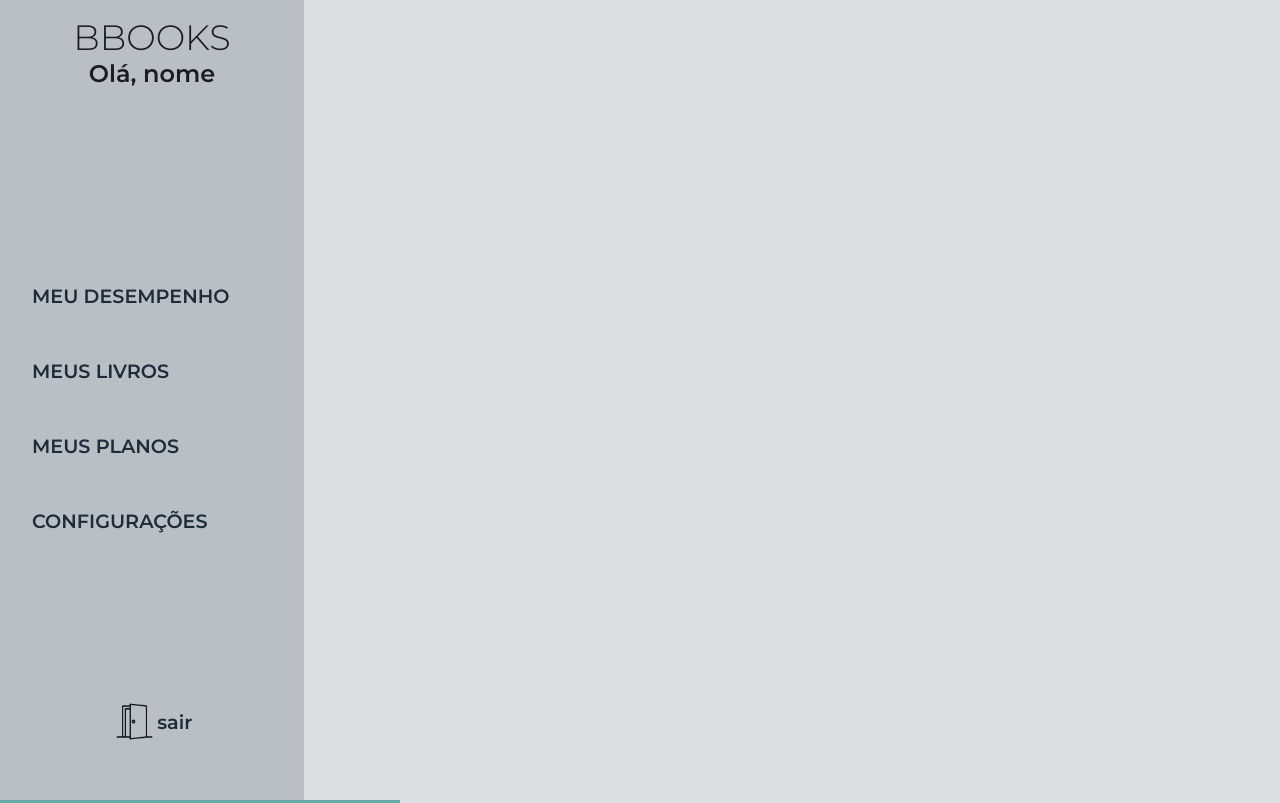
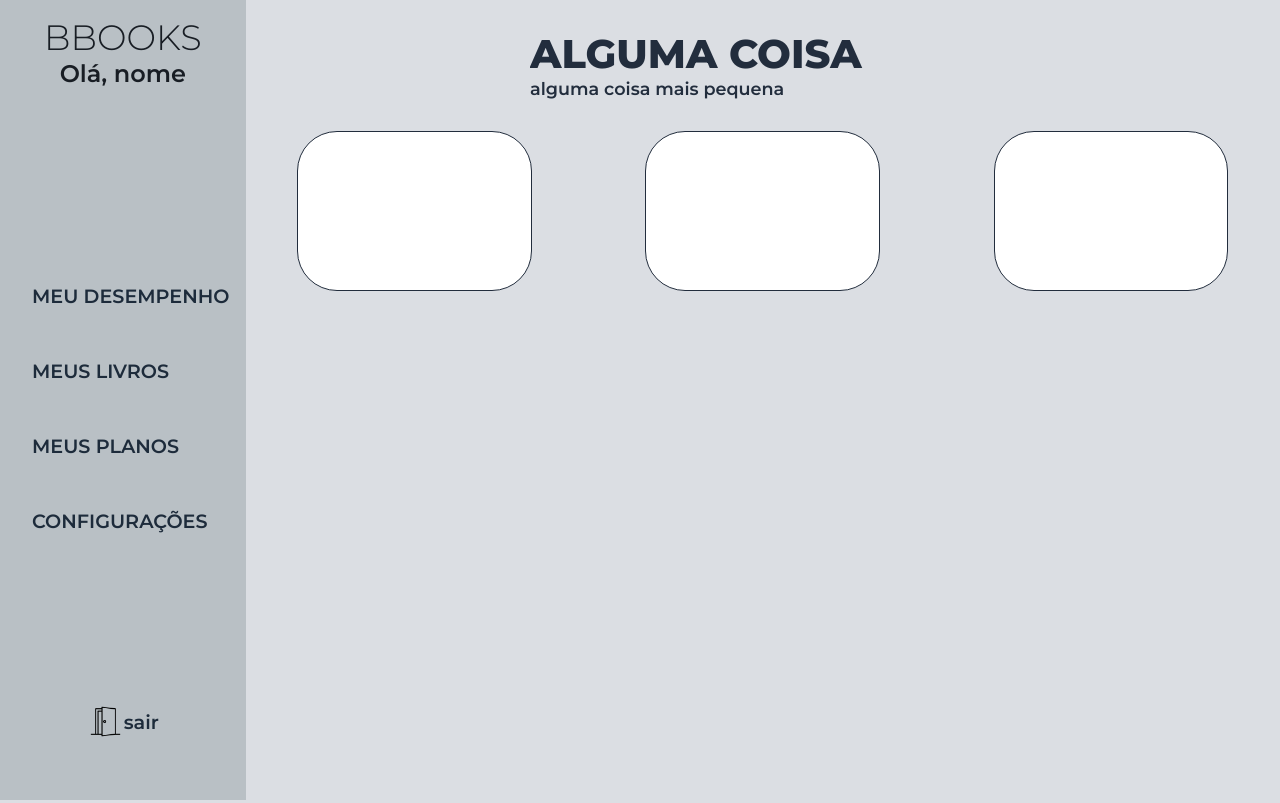
Before and after one commit to Gabriella22Ferreira/BBooks, a plain HTML site: page Sistema/Usuário/telaInicial.html in a window 1280 px wide. Shown: the top 803 px of the page. Drawn offline with Linux system fonts and the light colour scheme.

Commit message:
Começo da criação da tela de desempenho

```diff
--- a/Sistema/Usuário/CSS/menu.css
+++ b/Sistema/Usuário/CSS/menu.css
@@ -24,7 +24,7 @@ header
     justify-content: center;
     align-items: center;
     background-color: #b2b9becb;
-    position: sticky;
+    /* position: sticky; */
 
 }
 
@@ -69,7 +69,7 @@ header
     }
 
     a{
-         display: flex;
+        display: flex;
         padding-left: 2rem;
         text-align: left;
         font-size: 1.2rem;
--- a/Sistema/Usuário/CSS/telaInicial.css
+++ b/Sistema/Usuário/CSS/telaInicial.css
@@ -1,18 +1,64 @@
+body
+{
+    display: flex;
+    flex-direction: row;
+}
+
 #container
 {
     display: flex;
-    flex-direction: row;
+    flex-direction: column;
     justify-content: center;
     align-items: center;
-    background-color: #68aaaa;
-    width: 50vh;
+    width: 100%;
     height: 100vh;
 
     #titulo{
+        display: flex;
+        flex-direction: column;
+        justify-content: flex-start;
+        width: 45%;
+        color: #222d3d;
+    }
+    h1{
+        font-weight: 800;
         font-size: 2.5rem;
-        color: #181d24;
+        text-transform: uppercase;
+    }
+    p{
+        font-size: 1.1rem;
+        font-weight: 600;
+    }
+
+    #containerDesempenho
+    {
+    display: flex;
+    flex-direction: column;
+    align-items: center;
+    width: 90%;
+    height: 80%;
+    margin-top: 2rem;
+
+        #linhaSuperior
+        {
+            display: flex;
+            flex-direction: row;
+            flex-wrap: nowrap;
+            justify-content: space-between;
+
+            height: 25%;
+            width: 100%;
+
+            #infoTotais{
+                display: flex;
+                background-color: white;
+                border: 1px solid #222d3d;
+                border-radius: 2.5rem;
+                width: 25%;
+            }
+
+        }
     }
 
 
-
 }
--- a/Sistema/Usuário/telaInicial.html
+++ b/Sistema/Usuário/telaInicial.html
@@ -31,7 +31,7 @@
     <div id="container">
         <div id="titulo">
             <h1>Alguma coisa</h1>
-            <p> alguma coisa mais pequena /p>
+            <p> alguma coisa mais pequena </p>
         </div>
         <div id="containerDesempenho">
             <div id="linhaSuperior">
@@ -41,5 +41,6 @@
             </div>
         </div>
     </div>
+
 </body>
 </html>
```
